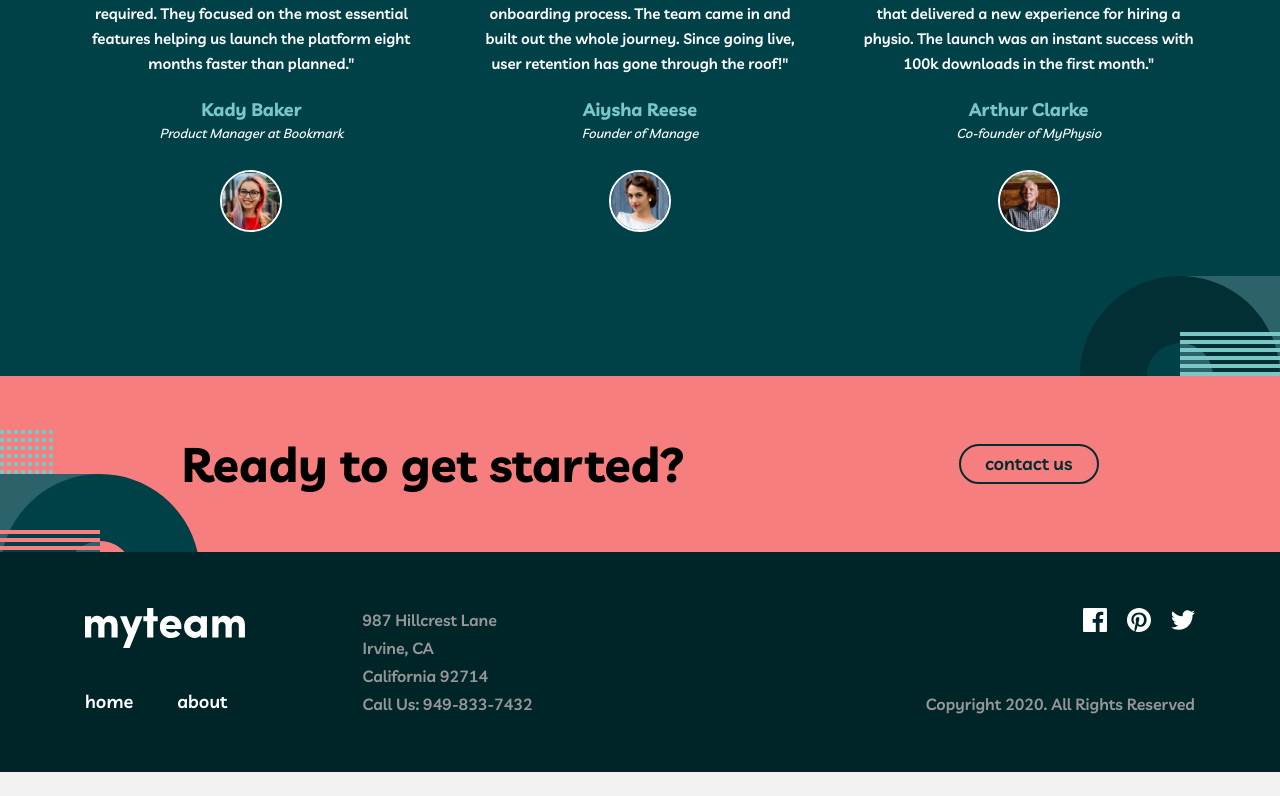
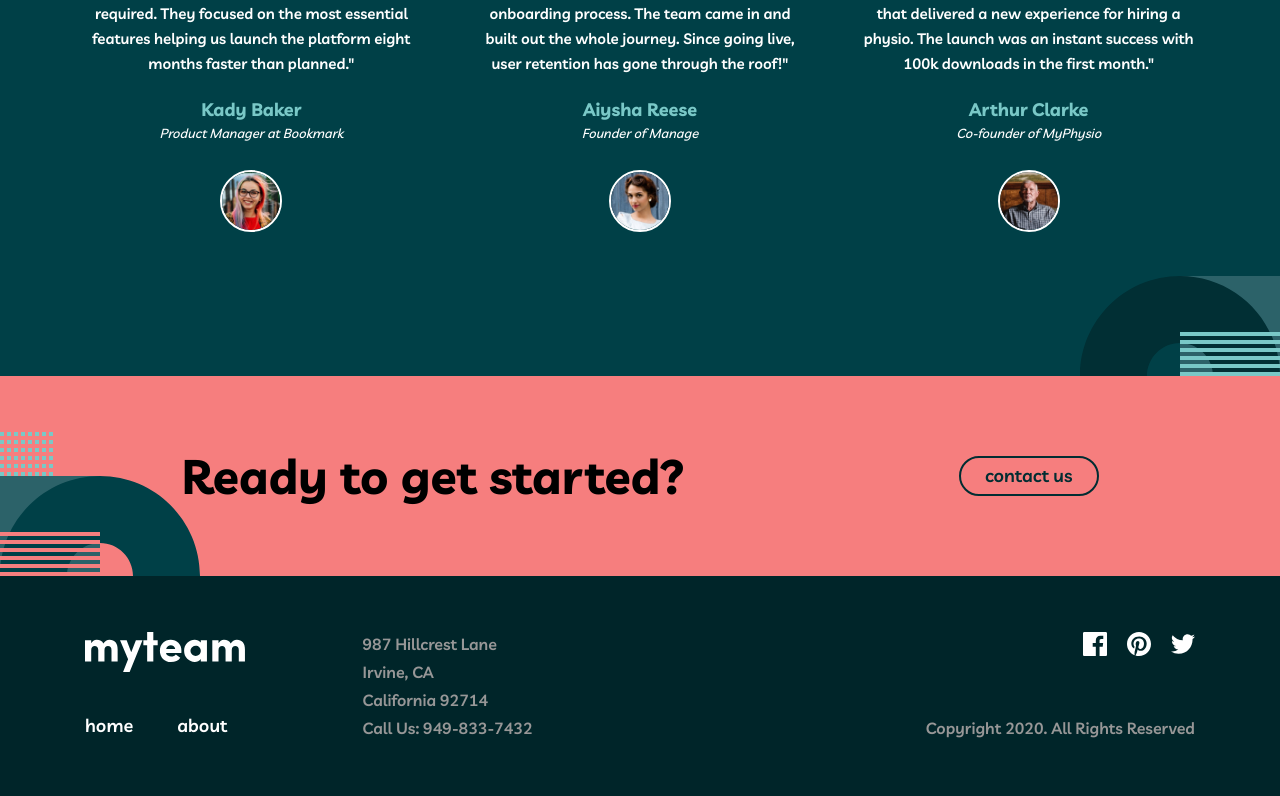
Before and after one commit to artimys/myteam-multi-page, a Next.js app: page / in a window 1280 px wide. Shown: the part 1332-2128 px from the top of the page. Before the commit the page ends 2104 px from the top, so only its background shows below. Built offline with nearby package versions, Linux system fonts and the light colour scheme.

Commit message:
Reference paths with @ and switch page sections to full width

```diff
--- a/src/app/about/page.jsx
+++ b/src/app/about/page.jsx
@@ -5,7 +5,8 @@ import LogoTheGuardian from "../../../public/images/logo-the-guardian.png";
 import LogoTechRadar from "../../../public/images/logo-tech-radar.png";
 import LogoGadgetsNow from "../../../public/images/logo-gadgets-now.png";
 
-import MeetDirectorsGrid from "../../components/about/meet-directors/MeetDirectorsGrid.jsx";
+import MeetDirectorsGrid from "@/components/about/meet-directors/MeetDirectorsGrid.jsx";
+import ReadyGetStarted from "@/components/layout/ReadyGetStarted";
 
 function about() {
   return (
@@ -67,6 +68,8 @@ function about() {
           </ul>
         </div>
       </div>
+
+      <ReadyGetStarted />
     </>
   );
 }
--- a/src/app/globals.css
+++ b/src/app/globals.css
@@ -55,6 +55,8 @@ body {
     @apply xl:before:absolute xl:before:w-[50px] xl:before:bg-secondary-rapture-blue xl:before:h-1 xl:before:top-0;
   }
 
+  /* Home page patterns */
+
   .bg-home-two-patterns {
     @apply bg-no-repeat pb-48 bg-[url(/images/bg-pattern-home-1.svg),_url(/images/bg-pattern-home-2.svg)] bg-[position:-200px_top,_center_bottom] xl:bg-[position:-100px_top,_right_165px_bottom];
   }
@@ -80,6 +82,8 @@ body {
     @apply bg-no-repeat bg-quotes bg-[top_center];
   }
 
+  /* About page patterns */
+
   .bg-about-pattern-directors {
     @apply bg-no-repeat pb-[7.4rem] sm:pb-[8rem] lg:pb-[10rem] bg-[url(/images/bg-pattern-about-2-contact-1.svg),_url(/images/bg-pattern-home-4-about-3.svg)] bg-[position:left_-99px_top_-100px,_right_bottom] md:bg-[position:left_-99px_top,_right_bottom];
   }
@@ -96,7 +100,13 @@ body {
     @apply bg-no-repeat bg-about-4 bg-[left_-100px_top_-99px] md:bg-[left_top_-99px] xl:bg-[left_top];
   }
 
-  .shadow-coral {
-    box-shadow: 0 0 0 100vmax #f67e7e;
+  /* Shared patterns */
+  .bg-pattern-get-started {
+    @apply bg-no-repeat
+          bg-contactus
+          pb-4
+          md:py-3
+          bg-[left_calc(100%_+_22px)]
+          xl:bg-left-bottom;
   }
 }
--- a/src/app/layout.js
+++ b/src/app/layout.js
@@ -9,9 +9,8 @@ const livvic = Livvic({
   variable: "livvic",
 });
 
-import Header from "../components/layout/Header";
-import Footer from "../components/layout/Footer";
-import ReadyGetStarted from "../components/layout/ReadyGetStarted";
+import Header from "@/components/layout/Header";
+import Footer from "@/components/layout/Footer";
 
 export const metadata = {
   title: "Frontend Mentor | myteam website challenge - Homepage",
@@ -24,7 +23,6 @@ export default function RootLayout({ children }) {
       <body className={`${livvic.className}`}>
         <Header />
         <main>{children}</main>
-        <ReadyGetStarted />
         <Footer />
       </body>
     </html>
--- a/src/app/page.jsx
+++ b/src/app/page.jsx
@@ -1,5 +1,6 @@
+import FullBleedContainer from "@/components/layout/FullBleedContainer";
 import SuccessStoriesContainer from "@/components/home/success-stories/SuccessStoriesContainer";
-import FullBleedContainer from "@/components/layout/FullBleedContainer";
+import ReadyGetStarted from "@/components/layout/ReadyGetStarted";
 
 export default function Home() {
   return (
@@ -40,6 +41,8 @@ export default function Home() {
           <SuccessStoriesContainer />
         </div>
       </FullBleedContainer>
+
+      <ReadyGetStarted />
     </>
   );
 }
--- a/src/components/about/meet-directors/MeetDirectorsGrid.jsx
+++ b/src/components/about/meet-directors/MeetDirectorsGrid.jsx
@@ -4,8 +4,7 @@ import AvatarCruz from "../../../../public/images/avatar-cruz.jpg";
 import AvatarDrake from "../../../../public/images/avatar-drake.jpg";
 import AvatarGriffin from "../../../../public/images/avatar-griffin.jpg";
 import AvatarAden from "../../../../public/images/avatar-aden.jpg";
-
-import MeetDirectorItem from "./MeetDirectorItem";
+import MeetDirectorItem from "@/components/about/meet-directors/MeetDirectorItem";
 
 function MeetDirectorsGrid({ props, children }) {
   const directors = [
--- a/src/components/home/success-stories/SuccessStoriesContainer.jsx
+++ b/src/components/home/success-stories/SuccessStoriesContainer.jsx
@@ -1,7 +1,7 @@
 import AvatarKady from "../../../../public/images/avatar-kady.jpg";
 import AvatarAiysha from "../../../../public/images/avatar-aiysha.jpg";
 import AvatarArthur from "../../../../public/images/avatar-arthur.jpg";
-import SuccessStoriesItem from "./SuccessStoriesItem";
+import SuccessStoriesItem from "@/components/home/success-stories/SuccessStoriesItem";
 
 function SuccessStoriesContainer() {
   const successStories = [
--- a/src/components/layout/Header.jsx
+++ b/src/components/layout/Header.jsx
@@ -1,9 +1,11 @@
 import Link from "next/link";
-import MyTeamLogo from "../svg/MyTeamLogo";
+import FullBleedContainer from "@/components/layout/FullBleedContainer";
+import MyTeamLogo from "@/components/svg/MyTeamLogo";
 
 function Header() {
   return (
-    <header className="container pt-10 pb-20 md:pb-28 md:pt-16 bg-primary-midnight-green">
+    <FullBleedContainer classNames="bg-primary-midnight-green">
+      <header className="container pt-10 pb-20 md:pb-28 md:pt-16">
         <div className="flex flow-row max-w-[1110px] mx-auto">
           {/* TODO sm md 128px, lg xl 160 */}
           <Link href="/" className="mr-20">
@@ -39,6 +41,7 @@ function Header() {
           </nav>
         </div>
       </header>
+    </FullBleedContainer>
   );
 }
 
--- a/src/components/layout/ReadyGetStarted.jsx
+++ b/src/components/layout/ReadyGetStarted.jsx
@@ -1,10 +1,12 @@
 import Link from "next/link";
+import FullBleedContainer from "@/components/layout/FullBleedContainer";
 
 function ReadyGetStarted() {
   return (
-    <div className="container bg-primary-light-coral bg-contactus bg-[left_calc(100%_+_22px)] bg-no-repeat desktop:bg-left-bottom">
-      <div className="py-20 text-center xl:py-16 md:flex xl:items-center md:justify-between max-w-xl xl:max-w-[917px] mx-auto">
-        <h4 className="text-[32px] xl:text-5xl font-bold px-20 leading-8 md:px-0">
+    <FullBleedContainer classNames="bg-pattern-get-started bg-primary-light-coral">
+      <div className="container">
+        <div className="py-16 text-center xl:py-16 md:flex xl:items-center md:justify-between max-w-xl xl:max-w-[917px] mx-auto">
+          <h4 className="text-[32px] xl:text-5xl font-bold px-16 leading-8 md:px-0">
             Ready to get started?
           </h4>
 
@@ -13,6 +15,7 @@ function ReadyGetStarted() {
           </Link>
         </div>
       </div>
+    </FullBleedContainer>
   );
 }
 
```
Also changed, not shown: src/components/layout/Footer.jsx (+4 -4 lines). Lines whose indentation alone changed are shown as unchanged.
